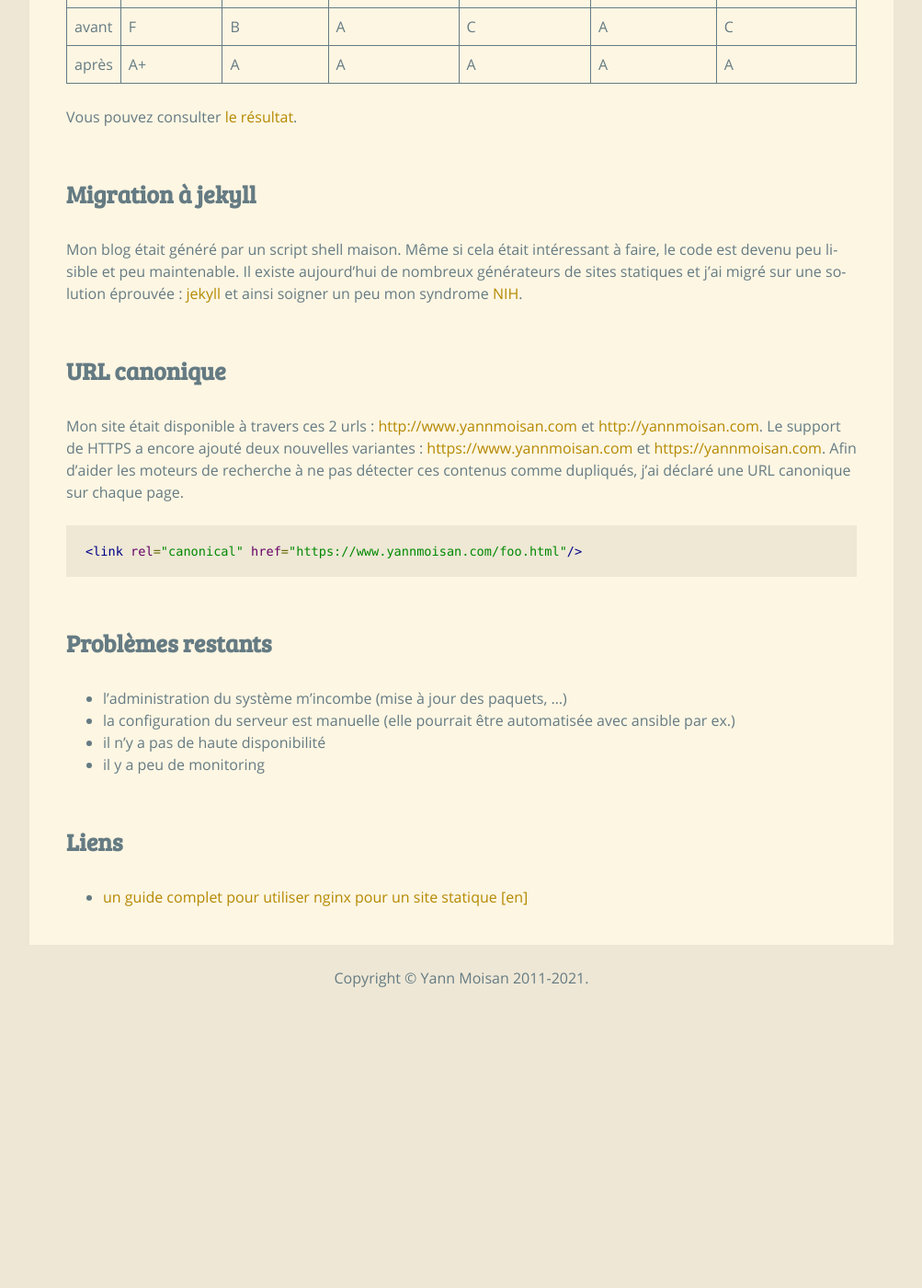
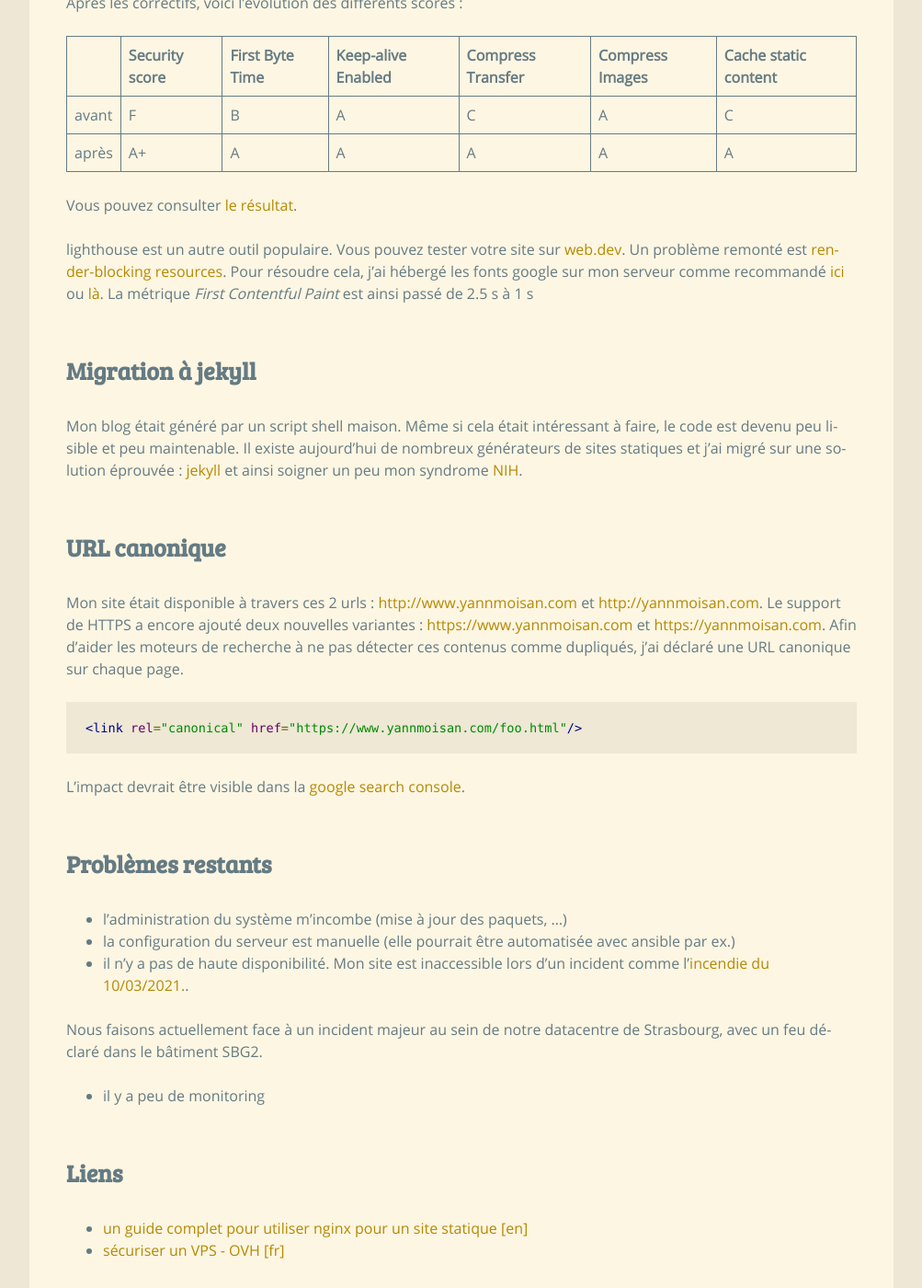
Before and after one commit to YannMoisan/blog, a Jekyll site: the page built from _posts/2021-03-09-mise-a-jour-technique-blog.md, in a window 1280 px wide and 1400 px high, scrolled down 2565 px. Shown: the whole window at 92% size, without its empty margins (138-1141 px from the left). Built offline with Jekyll 4.4.1, drawn with Linux system fonts in a browser that asks for light colours; some web fonts are replaced; before the commit the page ends 3640 px from its top, so only the background shows below that; some of the changed text lies outside the part shown.

Commit message:
update the last post

````diff
--- a/_posts/2021-03-09-mise-a-jour-technique-blog.md
+++ b/_posts/2021-03-09-mise-a-jour-technique-blog.md
@@ -30,9 +30,12 @@
 
 ## La configuration NGINX
 J'utilise la configuration par défaut pour `/etc/nginx/nginx.conf`. Je dois juste :
-- copier la config du blog dans `/etc/nginx/sites-available/blog`
+- copier [la config du blog](https://github.com/YannMoisan/blog/blob/master/nginx/blog) dans `/etc/nginx/sites-available/blog`
 - ajouter le lien symbolique vers `/etc/nginx/sites-enabled`
 - copier le contenu statique dans `/var/www/yannmoisan.com`
+  - créer le répertoire : `sudo mkdir -p /var/www/yannmoisan.com`
+  - changer le propriétaire : `sudo chown ubuntu:ubuntu /var/www/yannmoisan.com`
+  - synchroniser le contenu : `rsync -a _site/ blog:/var/www/yannmoisan.com`
 - recharger nginx : `systemctl reload nginx`
 
 ## HTTPS
@@ -40,7 +43,7 @@
 L'outil modifie la configuration NGINX; le traffic HTTP est ainsi redirigé en HTTPS. Le cadenas dans le navigateur montre bien que tout fonctionne.
 
 ## HTTP/2
-HTTPS est un prérequis pour HTTP/2. J'ai donc pu l'activer.
+HTTPS est un prérequis pour HTTP/2. J'ai donc pu l'activer simplement en modifiant la ligne `listen 443 ssl;` par `listen 443 ssl http2;`
 
 ## Sécurité
 Le site [webpagetest](https://webpagetest.org) permet de tester la performance de son site. Ma note en sécurité est F.
@@ -75,6 +78,13 @@
 
 Vous pouvez consulter [le résultat](https://webpagetest.org/result/210309_AiB3_d67682d3e764a6cff8a772ad588e4583/).
 
+lighthouse est un autre outil populaire. Vous pouvez tester votre site sur [web.dev](https://web.dev/measure/).
+Un problème remonté est [render-blocking resources](https://web.dev/render-blocking-resources/). Pour résoudre cela, j'ai hébergé les fonts google sur mon serveur comme recommandé
+[ici](https://sia.codes/posts/making-google-fonts-faster/) ou
+[là](https://wpspeedmatters.com/self-host-google-fonts/).
+La métrique _First Contentful Paint_ est ainsi passé de 2.5 s à 1 s
+
+
 ## Migration à jekyll
 Mon blog était généré par un script shell maison. Même si cela était intéressant à faire, le code est devenu peu lisible
 et peu maintenable. Il existe aujourd'hui de nombreux générateurs de sites statiques et j'ai migré sur une solution éprouvée : [jekyll](https://jekyllrb.com/)
@@ -91,12 +101,18 @@
 <link rel="canonical" href="https://www.yannmoisan.com/foo.html"/>
 ```
 
+L'impact devrait être visible dans la [google search console](https://search.google.com/search-console).
+
 ## Problèmes restants
 - l'administration du système m'incombe (mise à jour des paquets, …)
 - la configuration du serveur est manuelle (elle pourrait être automatisée avec ansible par ex.)
-- il n'y a pas de haute disponibilité
+- il n'y a pas de haute disponibilité. Mon site est inaccessible lors d'un incident comme l'[incendie du 10/03/2021.](https://www.lemonde.fr/societe/article/2021/03/10/a-strasbourg-un-important-incendie-sur-le-site-de-l-entreprise-ovh-classe-seveso_6072548_3224.html).
+
+> Nous faisons actuellement face à un incident majeur au sein de notre datacentre de Strasbourg, avec un feu déclaré dans le bâtiment SBG2.
+
 - il y a peu de monitoring
 
 ## Liens
 
 - [un guide complet pour utiliser nginx pour un site statique [en]](https://jgefroh.medium.com/a-guide-to-using-nginx-for-static-websites-d96a9d034940)
+- [sécuriser un VPS - OVH [fr]](https://docs.ovh.com/fr/vps/conseils-securisation-vps/)
````
